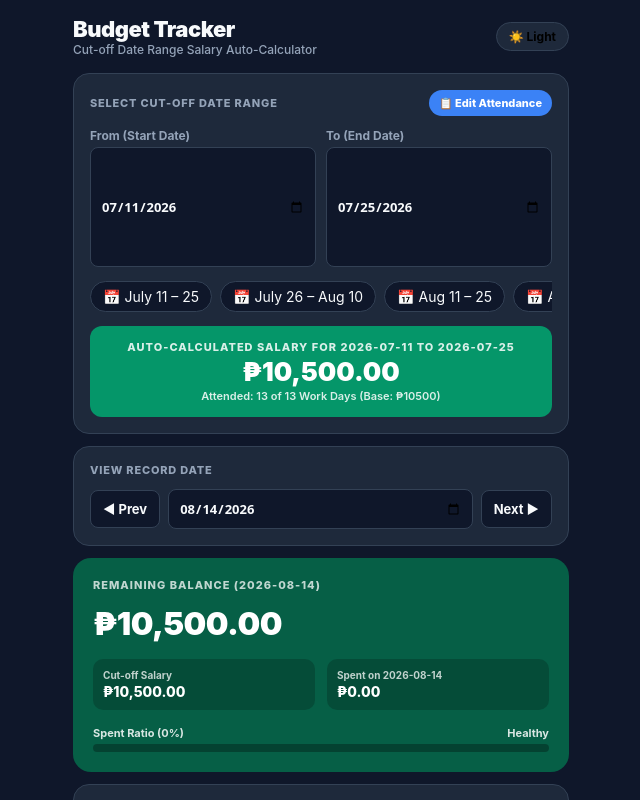
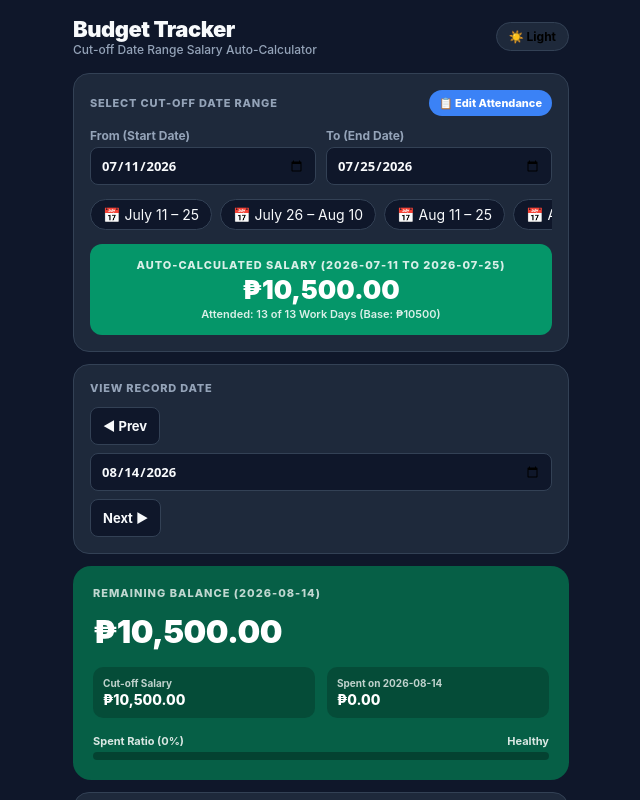
Before and after one commit to EnzoSoti/Buget-Tracking, a React (Vite) app in the folder frontend/: page / in a window 1280 px wide. Shown: the whole page, without its empty margins (319-959 px from the left). Built offline with nearby package versions, Linux system fonts and the light colour scheme; the HTML template or start-up script is replaced by a standard one.

Commit message:
Fixed From and To date inputs to sleek compact 38px height

```diff
--- a/frontend/src/App.jsx
+++ b/frontend/src/App.jsx
@@ -179,7 +179,7 @@ export default function App() {
   const dailyCutoffRate = totalScheduledDays > 0 ? baseCutoffPay / totalScheduledDays : 0;
   const calculatedCutoffSalary = Math.round(totalAttendedDays * dailyCutoffRate * 100) / 100;
 
-  // Active Salary for selected single date (falls back to range calculated salary)
+  // Active Salary for selected single date
   const currentDateSalary = dailySalaries[selectedDate] ?? calculatedCutoffSalary;
 
   // Change Range Presets
@@ -322,29 +322,25 @@ export default function App() {
   const dateExpenses = expenses.filter(exp => exp.date === selectedDate);
   const totalDateExpenses = dateExpenses.reduce((sum, item) => sum + item.amount, 0);
 
-  // Cut-off total expenses within the date range
-  const cutoffExpenses = expenses.filter(exp => rangeDates.includes(exp.date));
-  const totalCutoffExpenses = cutoffExpenses.reduce((sum, item) => sum + item.amount, 0);
-
-  // Remaining Balance for Selected Single Date & Entire Cut-off
+  // Remaining Balance for Selected Single Date
   const remainingForDate = currentDateSalary - totalDateExpenses;
-  const remainingForCutoff = calculatedCutoffSalary - totalCutoffExpenses;
   const spentPctForDate = currentDateSalary > 0 ? Math.min(Math.round((totalDateExpenses / currentDateSalary) * 100), 999) : 0;
 
   const theme = isDark ? darkTheme : lightTheme;
 
+  // Sleek, compact date input style for From / To date fields
   const rangeDateInputStyle = {
-    flex: '1 1 120px',
     backgroundColor: isDark ? '#0f172a' : '#ffffff',
     color: isDark ? '#f8fafc' : '#0f172a',
     border: `1px solid ${isDark ? '#334155' : '#cbd5e1'}`,
     borderRadius: '8px',
-    padding: '8px 10px',
+    padding: '6px 10px',
     fontSize: '13px',
     fontWeight: 'bold',
     fontFamily: 'inherit',
     outline: 'none',
-    minHeight: '40px',
+    height: '38px',
+    maxHeight: '38px',
     boxSizing: 'border-box',
     cursor: 'pointer',
     width: '100%'
@@ -360,7 +356,8 @@ export default function App() {
     fontWeight: 'bold',
     fontFamily: 'inherit',
     outline: 'none',
-    minHeight: '38px',
+    height: '38px',
+    maxHeight: '38px',
     maxWidth: '180px',
     boxSizing: 'border-box',
     cursor: 'pointer'
@@ -391,7 +388,7 @@ export default function App() {
             </TouchableOpacity>
           </View>
 
-          {/* From & To Date Pickers */}
+          {/* From & To Compact Inputs */}
           <View style={styles.twoColumnGrid}>
             <View style={styles.gridColumn}>
               <Text style={[styles.fieldTitle, theme.subtext]}>From (Start Date)</Text>
@@ -442,7 +439,7 @@ export default function App() {
 
           {/* Computed Salary Banner */}
           <View style={styles.calcSummaryBox}>
-            <Text style={styles.calcSummaryLabel}>AUTO-CALCULATED SALARY FOR {cutoffStart} TO {cutoffEnd}</Text>
+            <Text style={styles.calcSummaryLabel}>AUTO-CALCULATED SALARY ({cutoffStart} TO {cutoffEnd})</Text>
             <Text style={styles.calcSummaryVal}>{formatPeso(calculatedCutoffSalary)}</Text>
             <Text style={styles.calcSummarySub}>
               Attended: {totalAttendedDays} of {totalScheduledDays} Work Days (Base: ₱{cutoffBasePay})
@@ -961,11 +958,9 @@ const styles = StyleSheet.create({
   twoColumnGrid: {
     flexDirection: 'row',
     gap: 10,
-    flexWrap: 'wrap',
   },
   gridColumn: {
     flex: 1,
-    minWidth: 130,
     gap: 4,
   },
   addExpenseBtn: {
```
Also changed, not shown: 3 other files (tests, documents, lock files or other folders).
